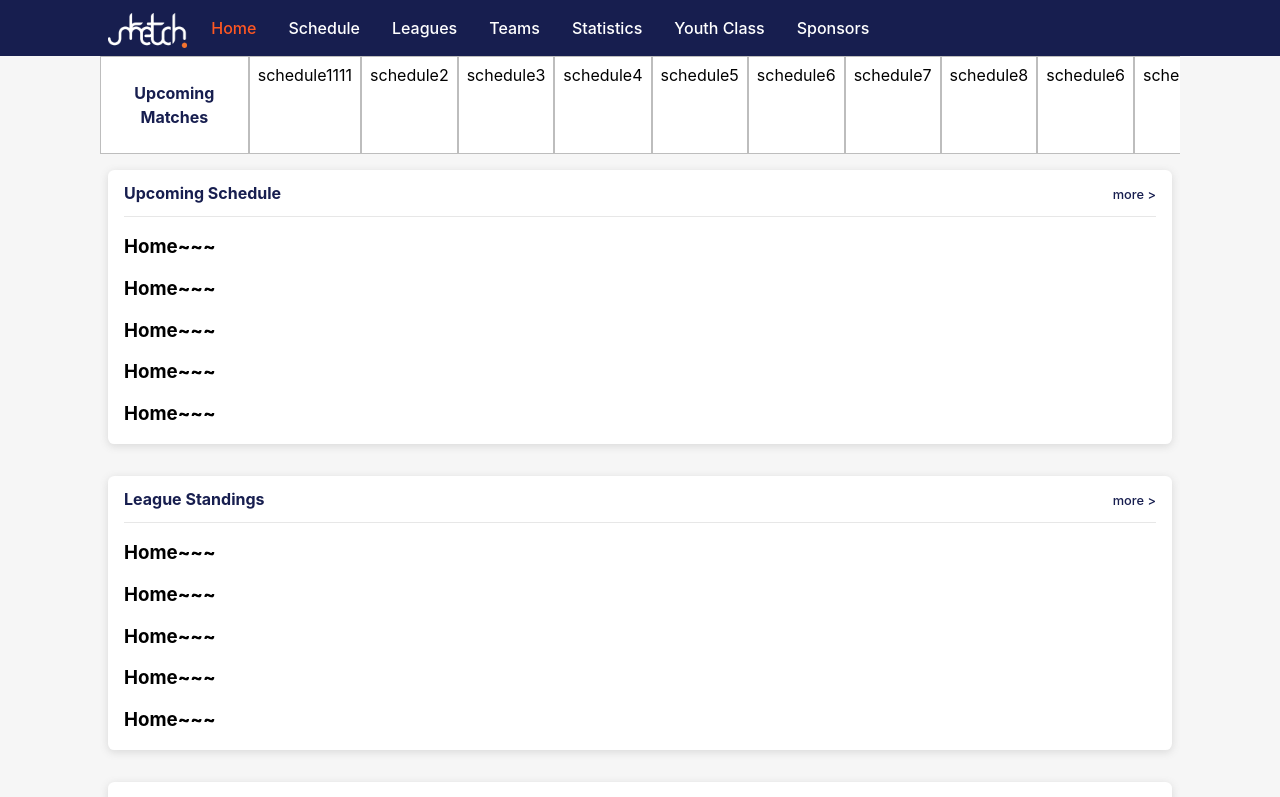
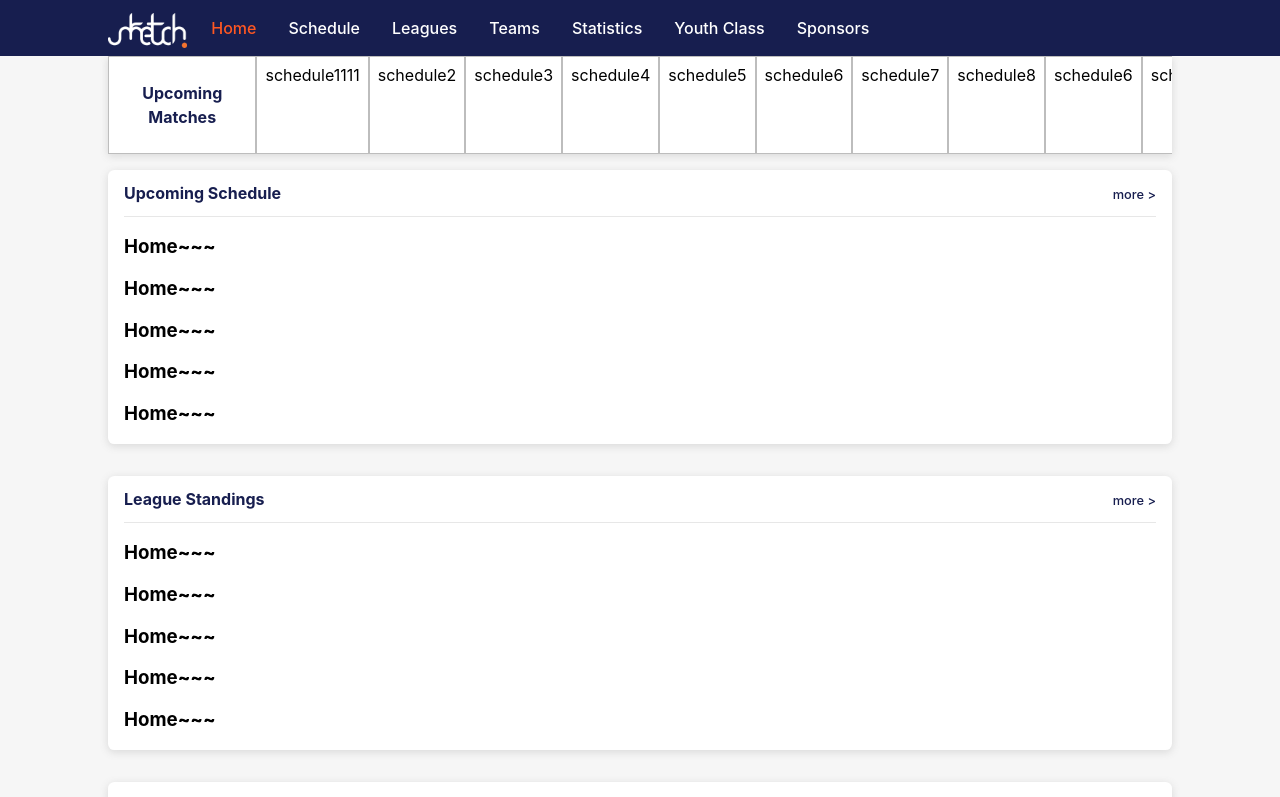
Before and after one commit to SketchBasketball/Sketch-ui, a React (Create React App) app: page / in a window 1280 px wide. Shown: the top 797 px of the page. Built offline with nearby package versions, Linux system fonts and the light colour scheme.

Commit message:
update schedule bar css

```diff
--- a/src/pages/Home.scss
+++ b/src/pages/Home.scss
@@ -7,10 +7,11 @@
 
 .schedule-bar-wrapper {
   margin: 0 0.5rem;
-  max-width: 1080px;
+  max-width: calc(1080px - 1rem);
   width: 100%;
   display: flex;
   justify-content: flex-start;
+  box-shadow: rgba(99, 99, 99, 0.2) 0px 2px 8px 0px;
 }
 
 .schedule-bar {
```
